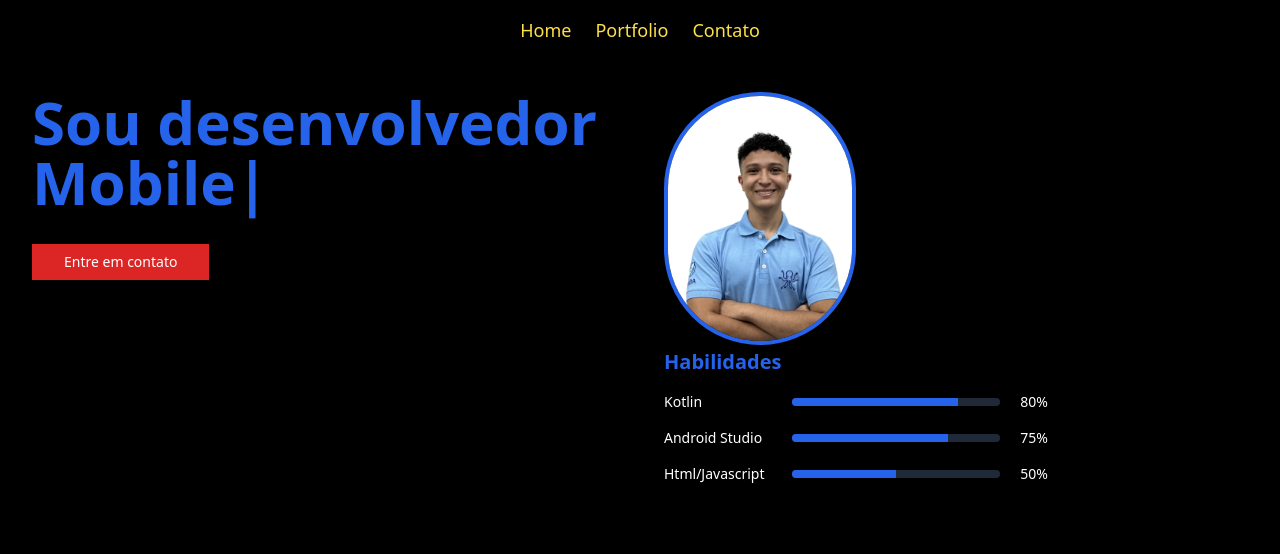
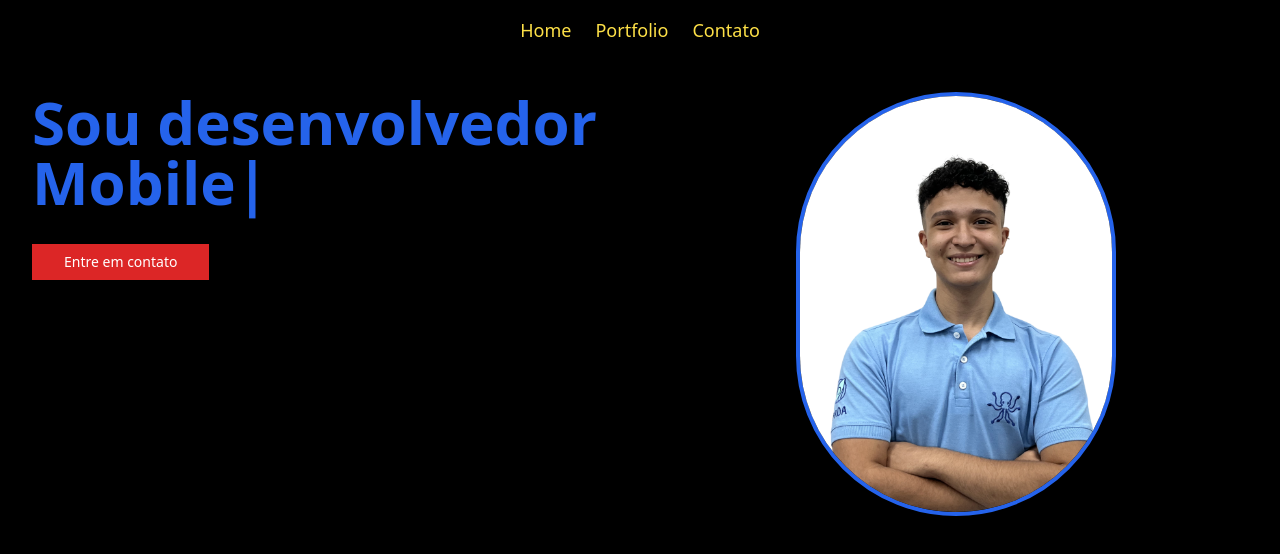
Before and after one commit to VictorZampella/meu_portfolio, a Next.js app: page / in a window 1280 px wide. Shown: the top 554 px of the page. Built offline with nearby package versions, Linux system fonts and the light colour scheme.

Commit message:
Update page.tsx

```diff
--- a/app/page.tsx
+++ b/app/page.tsx
@@ -5,16 +5,10 @@ import Link from 'next/link'
 import AnimatedText from '../components/AnimatedText'
 
 export default function Home() {
-  const skills = [
-    { name: 'Kotlin', percentage: 80 },
-    { name: 'Android Studio', percentage: 75 },
-    { name: 'Html/Javascript', percentage: 50 },
-  ]
-
   return (
     <div className="min-h-screen bg-black flex flex-col">
       <Navbar />
-      <main className="flex-grow p-8 flex flex-col lg:flex-row justify-between gap-12">
+      <main className="flex-grow p-8 flex flex-col lg:flex-row justify-between items-center lg:items-start gap-12">
         {/* Coluna Esquerda */}
         <div className="flex flex-col gap-8 lg:w-1/2">
           <AnimatedText />
@@ -26,36 +20,17 @@ export default function Home() {
         </div>
 
         {/* Coluna Direita */}
-        <div className="lg:w-1/2 flex flex-col items-center lg:items-start gap-8">
-          {/* Imagem Redonda e Menor */}
-          <div className="relative flex justify-center mb-8">
-            <div className="w-32 h-32 sm:w-40 sm:h-40 lg:w-48 lg:h-48">
+        <div className="lg:w-1/2 flex flex-col items-center gap-8">
+          {/* Imagem Centralizada */}
+          <div className="relative flex justify-center">
+            <div className="w-64 h-64 sm:w-72 sm:h-72 lg:w-80 lg:h-80">
               <Image
                 src="/foto_perfil.png"
                 alt="Victor Zampella sorrindo usando uma camisa polo azul"
-                width={192}
-                height={192}
+                width={512}
+                height={512}
                 className="rounded-full border-4 border-blue-600"
               />
-            </div>
-          </div>
-
-          {/* Seção de Habilidades */}
-          <div className="w-full max-w-sm flex flex-col items-start">
-            <h2 className="text-blue-600 text-xl font-bold mb-4">Habilidades</h2>
-            <div className="space-y-4 w-full">
-              {skills.map((skill) => (
-                <div key={skill.name} className="flex items-center">
-                  <span className="text-white text-sm w-32">{skill.name}</span>
-                  <div className="flex-grow bg-gray-800 h-2 rounded-full overflow-hidden">
-                    <div
-                      className="bg-blue-600 h-full"
-                      style={{ width: `${skill.percentage}%` }}
-                    />
-                  </div>
-                  <span className="text-white text-sm w-10 text-right ml-2">{skill.percentage}%</span>
-                </div>
-              ))}
             </div>
           </div>
         </div>
```
